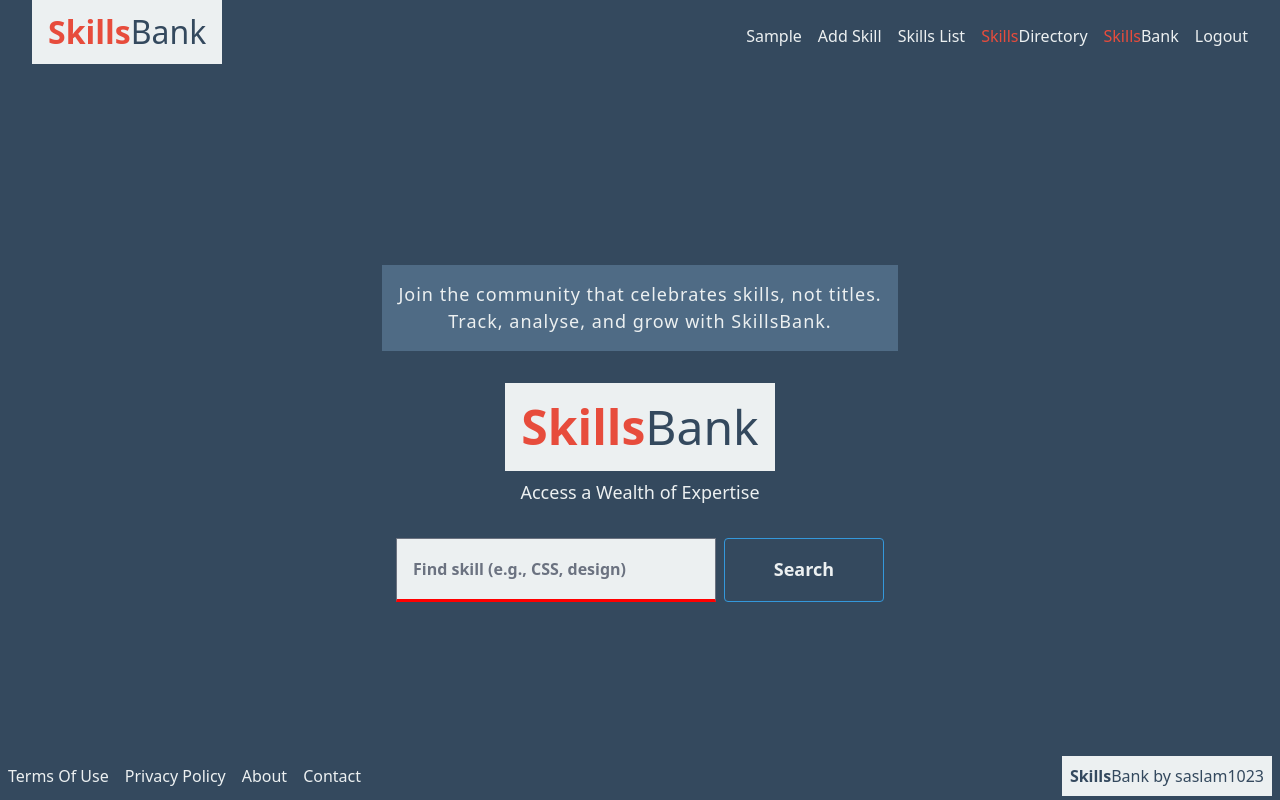
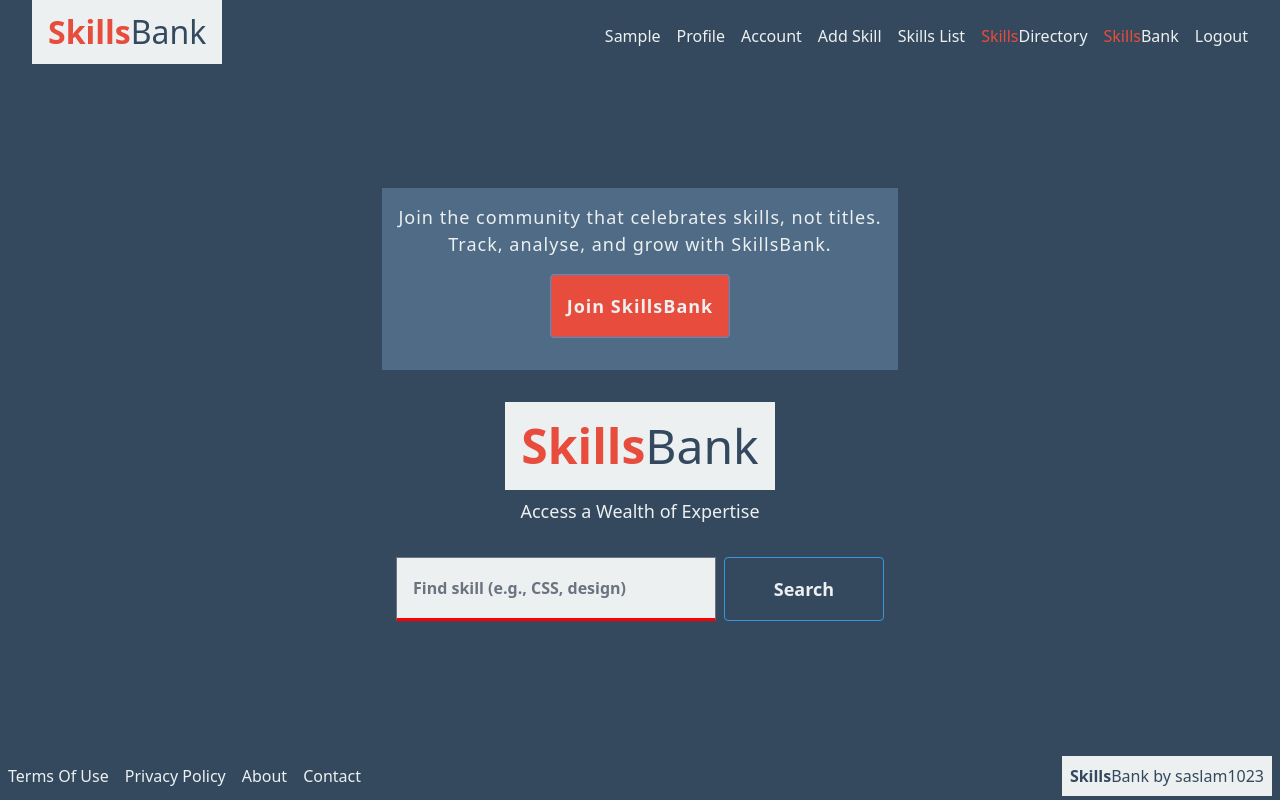
Before and after one commit to saslam1023/skills-bank, a Django app: page / in a window 1280 px wide. Run offline with Django 5.2, Linux system fonts and the light colour scheme; the visitor is signed in with stand-in values (Sample User, id 1); parts of the project's set-up code (start-up, migrations or seed data) failed here and were passed over; some libraries are stand-ins or nearby versions.

Commit message:
fixed minor coding issues, styling,

```diff
--- a/skillsbank/app/static/css/styles.css
+++ b/skillsbank/app/static/css/styles.css
@@ -179,6 +179,19 @@ footer {
     letter-spacing: 1px;
     background-color: var(--bg-tertiary);
 }
+
+.join button.join-button {
+    margin: 1rem;
+}
+
+button.join-button {
+    width: fit-content;
+    background-color: var(--accent-color);
+    display: block;
+    justify-self: center;
+    margin: 3rem;
+}
+
 /* Navigation */
 nav {
     width: auto;
@@ -283,7 +296,7 @@ ol {
 /* Custom styles for ordered list */
 .ol {
     list-style-type: decimal;
-    padding-left: 3rem;
+    padding-left: 2rem;
     padding-top: 1rem;
     padding-bottom: 1rem;
 }
@@ -308,6 +321,7 @@ ol {
     background-color: var(--bg-tertiary);
     margin: 1rem 0;
     padding-bottom: 2rem;
+    text-transform: capitalize;
 }
 .bio-section {
     background-color: var(--bg-secondary);
@@ -361,11 +375,17 @@ ol {
     gap: 0.5rem;
     justify-content: center;
 }
+
 .options {
     display: flex;
     flex-direction: row;
-    gap: 0.5rem;
+    gap: 1rem;
+    justify-content: space-between;
 }
+.edit, .edit select {
+    width:100%;
+}
+
 .delete-options, .update-options {
     display: flex;
     flex-direction: row;
@@ -514,8 +534,23 @@ a.gray-bg:hover {
 .login-heading {
     font-size: 3rem;
     text-transform: capitalize;
+}
+
+.cs50-heading {
+    font-size: 3rem;
+    text-transform: capitalize;
+}
+
+.cs50 {
+    font-size: 2rem;
+    font-weight: 600;
+}
+
+.cs50 h1 {
+        margin-top: 1rem;
 
 }
+
 .loggedin-heading {
     font-size: 3rem;
     margin:3rem 0 ;
@@ -716,7 +751,7 @@ label, .label {
 }
 .skills-bank-wrapper {
     max-width: 1200px;
-    margin: auto;
+    margin:  4rem auto;
     padding: 20px 20px 10px 20px;
     border-radius: 8px;
     width:fit-content;
--- a/skillsbank/app/static/js/scripts.js
+++ b/skillsbank/app/static/js/scripts.js
@@ -89,18 +89,42 @@ document.addEventListener('DOMContentLoaded', function() {
 
 
 // Search Bar
-document.getElementById('searchInput').addEventListener('input', function() {
-  let query = this.value;
-  fetch(`/search-skills/?search=${query}`)
+document.addEventListener('DOMContentLoaded', function() {
+  const searchInput = document.getElementById('searchInput');
+  const autocompleteList = document.getElementById('autocompleteList');
+
+  if (!searchInput || !autocompleteList) {
+    return;
+  }
+
+  searchInput.addEventListener('input', function() {
+    let query = this.value.trim();
+
+    if (query === '') {
+      autocompleteList.innerHTML = '';
+      autocompleteList.classList.add('hidden');
+      return;
+    }
+
+    // CGPT
+    fetch(`/search-skills/?search=${encodeURIComponent(query)}`)
       .then(response => response.json())
       .then(data => {
-      const autocompleteList = document.getElementById('autocompleteList');
         autocompleteList.innerHTML = '';
+
+        if (data.suggestions.length === 0) {
+          autocompleteList.classList.add('hidden');
+          return;
+        }
+
         data.suggestions.forEach(function(skill) {
           const li = document.createElement('li');
           li.textContent = skill.name;
           autocompleteList.appendChild(li);
         });
+
         autocompleteList.classList.remove('hidden');
+      })
+      .catch(error => console.error('Error fetching suggestions:', error));
   });
 });
--- a/skillsbank/app/templates/contact.html
+++ b/skillsbank/app/templates/contact.html
@@ -5,8 +5,7 @@
 	<div class="skills-bank-wrapper login-form">
 		<h1 class="h1-inline">
 			<span class="logo-large-inline">
-				<span class="red-text font-bold">Skills</span>Bank
-			</span> Contact
+				<span class="red-text font-bold">Skills</span>Bank</span>  Contact
 		</h1>
             {% if messages %}
                 {% for message in messages %}
--- a/skillsbank/app/templates/header.html
+++ b/skillsbank/app/templates/header.html
@@ -5,14 +5,17 @@
 		</div>
 	</a>
 	<nav>
+
 		<ul class="nav blue-text-nav">
-            {% if user.is_authenticated %}
+            {% if request.user.is_authenticated %}
 
 			<li tabindex="1">
 				<strong>
-					<a href="{% url 'home' %}" class="workspace-nav">{{request.user}}</a>
+					<a href="{% url 'home' %}">{{request.user}}</a>
 				</strong>
 			</li>
+			<li><a href="{% url 'user_profile' username=request.user.username %}">Profile</a></li>
+			<li><a href="{% url 'skill_account' %}">Account</a></li>
 			<li tabindex="2">
 				<a href="{% url 'add_skill' %}" class="hub-nav">Add Skill</a>
 			</li>
--- a/skillsbank/app/templates/home.html
+++ b/skillsbank/app/templates/home.html
@@ -60,7 +60,6 @@
 						<form method="POST" enctype="multipart/form-data" action="{% url 'add-quick-skill' %}">
     {% csrf_token %}
 
-
 							<!-- Custom Skill Input Field -->
 							<label for="id_name" class="home-heading visually-hidden">Skill Name</label>
 							<input type="text" id="id_name" name="name" placeholder="Enter skill" class="input-container custom-focus" />
--- a/skillsbank/app/templates/index.html
+++ b/skillsbank/app/templates/index.html
@@ -6,6 +6,7 @@
 		<p class="join">
 			<strong>Join the community that celebrates skills, not titles.</strong>
 			<br>Track, analyse, and grow with SkillsBank.
+			<button type="button" class="button join-button">Join SkillsBank</button>
 			</p>
 			<div class="logo-large">
 				<span class="red-text font-bold">Skills</span>Bank
@@ -30,12 +31,14 @@
 				<h2 class="text-xl font-bold">Search Results for
 					<span class='orange-text'>{{ query }}</span>
 				</h2>
+				<!-- CGPT -->
 				<div class="search-results">
             {% if results_message %}
 
 					<p>{{ results_message|safe }}</p>
         {% endif %}
 				</div>
+				<!-- end cgpt-->
 				<hr>
 					<div class="search-results">
             {% if users_with_skills %}
--- a/skillsbank/app/urls.py
+++ b/skillsbank/app/urls.py
@@ -30,6 +30,7 @@ urlpatterns = [
     path('contact/', views.contact, name='contact'),
     path('about/', views.about, name='about'),
     path('terms-of-use/', views.terms, name='terms'),
+    path('cs50/', views.cs50, name='cs50'),
 
     path('add-skill/', views.add_skill, name='add_skill'),
     path('add-quick-skill/', views.add_quick_skill, name='add-quick-skill'),
--- a/skillsbank/app/views.py
+++ b/skillsbank/app/views.py
@@ -60,7 +60,7 @@ def search_users_by_skill(request):
 
         users_with_skills = users_with_skills[:10]
 
-        results_message = f"There are a total of <strong class='orange-text'>{total_results} {query}</strong> in the <strong class='red-text'>Skills</strong>Bank. Here are <span class='orange-text'>{len(users_with_skills)}</span> results."
+        results_message = f"There are a total of <strong class='orange-text'>{total_results} users</strong> with the skill <strong class='red-text'>{query}</strong> in the <strong class='red-text'>Skills</strong>Bank."
 
     else:
         results_message = None
@@ -77,6 +77,11 @@ def search_users_by_skill(request):
             "total_results": total_results,
         },
     )
+
+
+""" Terms (Public)"""
+def cs50(request):
+    return render(request, "cs50.html")
 
 
 """ Terms (Public)"""
@@ -166,10 +171,18 @@ def add_quick_skill(request):
 def skills_directory(request):
     skills = Skill.objects.all()
 
+    # Chatgpt: Remove duplicates by skill name
+    seen_skills = set()
+    unique_skills = []
+    for skill in skills:
+        if skill.name.lower() not in seen_skills:
+            # Case-insensitive deduplication
+            seen_skills.add(skill.name.lower())
+            unique_skills.append(skill)
+
     skills_by_category = {"Uncategorised": []}
-    skills_by_context = {}
 
-    for skill in skills:
+    for skill in unique_skills:
         categories = skill.category.all()
         if categories.exists():
             for category in categories:
@@ -178,63 +191,27 @@ def skills_directory(request):
                 skills_by_category[category.name].append(skill)
         else:
             skills_by_category["Uncategorised"].append(skill)
-            if "Uncategorised" not in skills_by_category:
-                skills_by_category["Uncategorised"] = []
-                skills_by_category["Uncategorised"].append(skill)
 
-    for skill in skills:
-        for context in skill.context.all():
-            if context.name not in skills_by_context:
-                skills_by_context[context.name] = []
-            skills_by_context[context.name].append(skill)
+    if not skills_by_category["Uncategorised"]:
+        del skills_by_category["Uncategorised"]
 
-    for skill in skills:
-        skill.progress_width = skill.experience * 20
-        if skill.experience == 1:
-            skill.progress_color = "yellow"
-        elif skill.experience == 2:
-            skill.progress_color = "orange"
-        elif skill.experience == 3:
-            skill.progress_color = "blue"
-        elif skill.experience == 4:
-            skill.progress_color = "lightgreen"
-        elif skill.experience == 5:
-            skill.progress_color = "green"
-        else:
-            skill.progress_color = "grey"
 
-    for skill in skills:
-        skill.proficiency_width = skill.proficiency * 20
-        if skill.proficiency == 1:
-            skill.proficiency_progress_class = "progress-yellow"
-        elif skill.proficiency == 2:
-            skill.proficiency_progress_class = "progress-orange"
-        elif skill.proficiency == 3:
-            skill.proficiency_progress_class = "progress-blue"
-        elif skill.proficiency == 4:
-            skill.proficiency_progress_class = "progress-lightgreen"
-        elif skill.proficiency == 5:
-            skill.proficiency_progress_class = "progress-green"
-        else:
-            skill.proficiency_progress_class = "progress-grey"
 
-    total_skills = len(skills)
+    total_skills = len(unique_skills)
     total_categories = len(skills_by_category)
-
-    if not skills_by_category.get("Uncategorised"):
-        del skills_by_category["Uncategorised"]
 
     return render(
         request,
         "skills-directory.html",
         {
             "skills_by_category": skills_by_category,
-            "skills_by_context": skills_by_context,
-            "skills": skills,
+            "skills": unique_skills,
             "skills_count": total_skills,
             "categories_count": total_categories,
         },
     )
+
+
 
 
 """ Authentication (Public)"""
@@ -526,26 +503,26 @@ def user_profile(request, username):
 def public_user_profile(request, username):
     profile = get_object_or_404(Profile, public_username=username)
 
-    user = profile.user
+    profile_user = profile.user
 
-    email = user.email.strip().lower()
+    email = profile_user.email.strip().lower()
     email_hash = hashlib.md5(email.encode("utf-8")).hexdigest()
     gravatar_url = f"https://www.gravatar.com/avatar/{email_hash}?s=200"
 
-    top_skills = Skill.objects.filter(user=user).order_by("-proficiency")[:10]
-    recent_skills = Skill.objects.filter(user=user).order_by("-id")[:10]
-    most_experienced_skills = Skill.objects.filter(user=user).order_by(
+    top_skills = Skill.objects.filter(user=profile_user).order_by("-proficiency")[:10]
+    recent_skills = Skill.objects.filter(user=profile_user).order_by("-id")[:10]
+    most_experienced_skills = Skill.objects.filter(user=profile_user).order_by(
         "-experience"
     )[:5]
-    most_enjoyable_skills = Skill.objects.filter(user=user).order_by(
+    most_enjoyable_skills = Skill.objects.filter(user=profile_user).order_by(
         "-enjoyment"
     )[:5]
-    most_proficient_skills = Skill.objects.filter(user=user).order_by(
+    most_proficient_skills = Skill.objects.filter(user=profile_user).order_by(
         "-proficiency"
     )[:5]
 
     certifications = (
-        Skill.objects.filter(user=user)
+        Skill.objects.filter(user=profile_user)
         .exclude(certification__isnull=True)
         .exclude(certification="")
     )
@@ -554,7 +531,7 @@ def public_user_profile(request, username):
         request,
         "public.html",
         {
-            "user": user,
+            "user": profile_user,
             "gravatar_url": gravatar_url,
             "top_skills": top_skills,
             "recent_skills": recent_skills,
```
Also changed, not shown: skillsbank/app/templates/cs50.html (added, +17 -0 lines), skillsbank/app/templates/edit-skill.html (+6 -5 lines), skillsbank/app/templates/password_reset_email.html (+17 -19 lines), README.md (added). Lines whose indentation alone changed are shown as unchanged.
